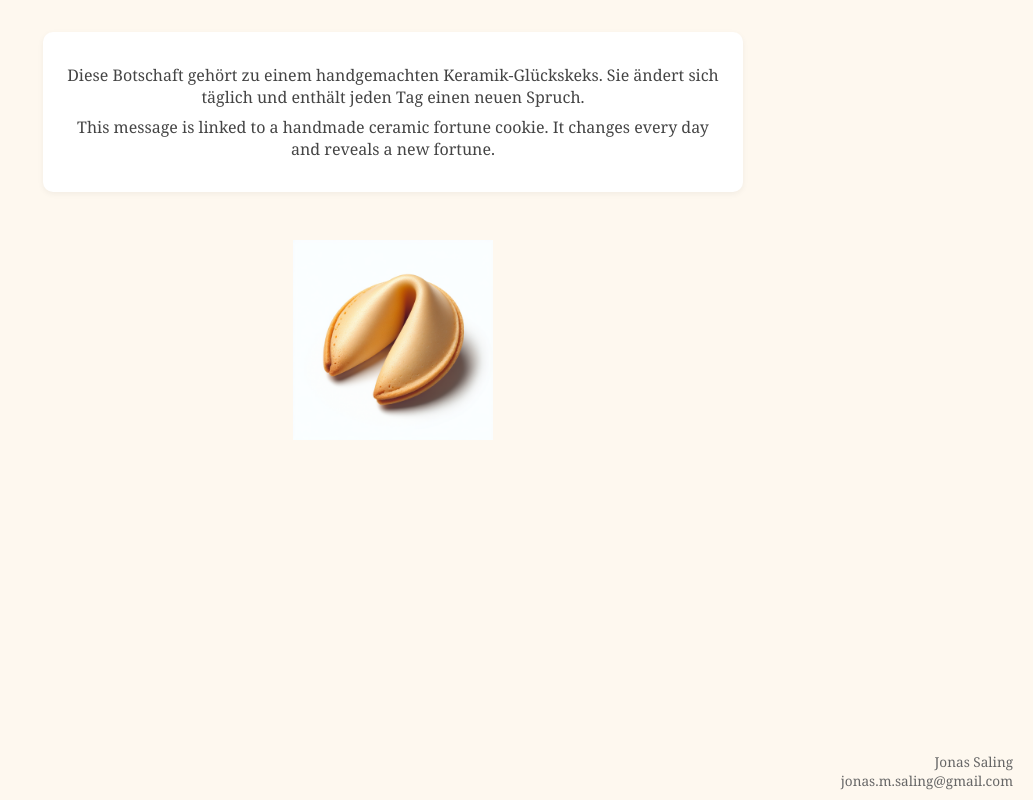
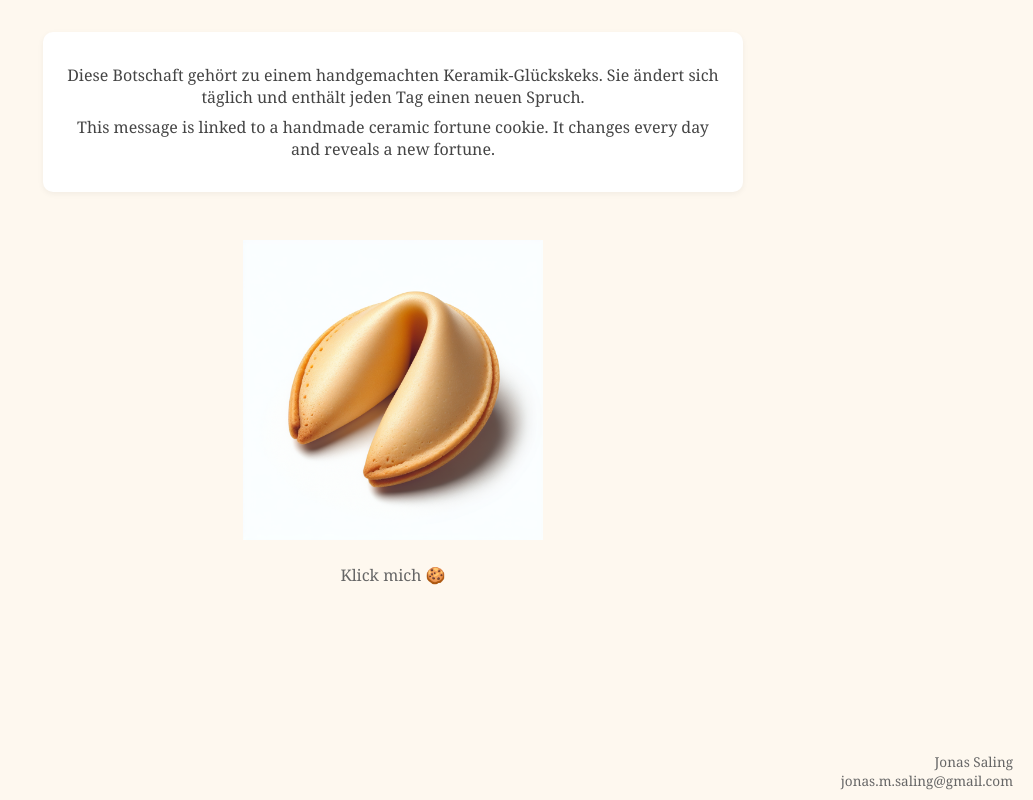
Before and after one commit to Jonasmsa/daily-fortune, a plain HTML site: page index.html in a window 1280 px wide. Shown: the whole page, without its empty margins (247-1280 px from the left). Drawn offline with Linux system fonts and the light colour scheme.

Commit message:
Update index.html

```diff
--- a/index.html
+++ b/index.html
@@ -45,15 +45,28 @@
 
   /* Glückskeks Bild */
   #cookie-img {
-    width: 200px;
+    width: 300px;
     height: auto;
-    margin: 3em auto 1em auto;
+    margin: 3em auto 0.5em auto;
     cursor: pointer;
     transition: opacity 0.6s ease;
     user-select: none;
   }
 
   #cookie-img.hidden {
+    opacity: 0;
+    pointer-events: none;
+  }
+
+  /* Klick mich Text */
+  #click-text {
+    font-size: 1rem;
+    color: #666;
+    margin-bottom: 1em;
+    transition: opacity 0.6s ease;
+  }
+
+  #click-text.hidden {
     opacity: 0;
     pointer-events: none;
   }
@@ -126,11 +139,14 @@
     <p>This message is linked to a handmade ceramic fortune cookie. It changes every day and reveals a new fortune.</p>
   </div>
 
-  <!-- Hier Pfad zum Bild anpassen -->
+  <!-- Glückskeksbild und "Klick mich"-Text -->
   <img src="Glückskeks.png" alt="Glückskeks" id="cookie-img" />
+  <p id="click-text">Klick mich 🍪</p>
 
+  <!-- Spruch -->
   <div class="fortune-strip" id="fortune">Klick den Keks, um deinen Spruch zu sehen!</div>
 
+  <!-- Kontakt -->
   <div class="footer">
     Jonas Saling<br>
     <a href="mailto:jonas.m.saling@gmail.com">jonas.m.saling@gmail.com</a>
@@ -160,6 +176,7 @@
 
   const fortuneDiv = document.getElementById('fortune');
   const cookieImg = document.getElementById('cookie-img');
+  const clickText = document.getElementById('click-text');
 
   // Seed für Tages-Spruch (Datum als Zahl)
   const today = new Date().toISOString().slice(0, 10);
@@ -174,9 +191,10 @@
   const dailyFortune = fortunes[index];
 
   cookieImg.addEventListener('click', () => {
-    // Bild ausblenden
+    // Bild & Text ausblenden
     cookieImg.classList.add('hidden');
-    // Spruch einblenden
+    clickText.classList.add('hidden');
+    // Spruch anzeigen
     fortuneDiv.textContent = dailyFortune;
     fortuneDiv.classList.add('visible');
   });
```
